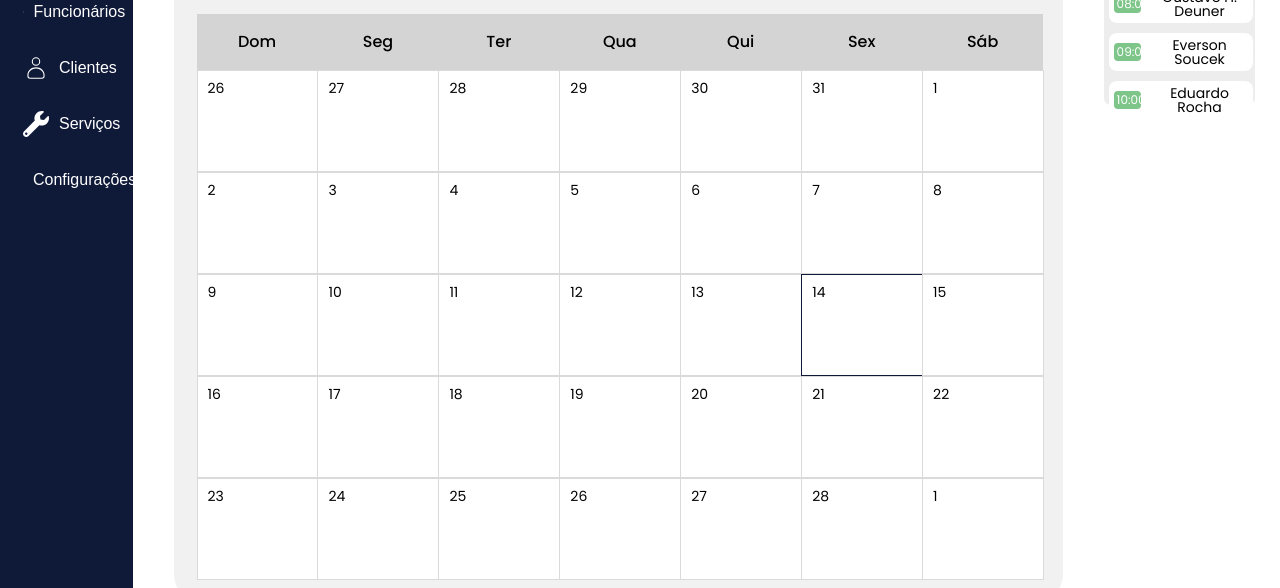
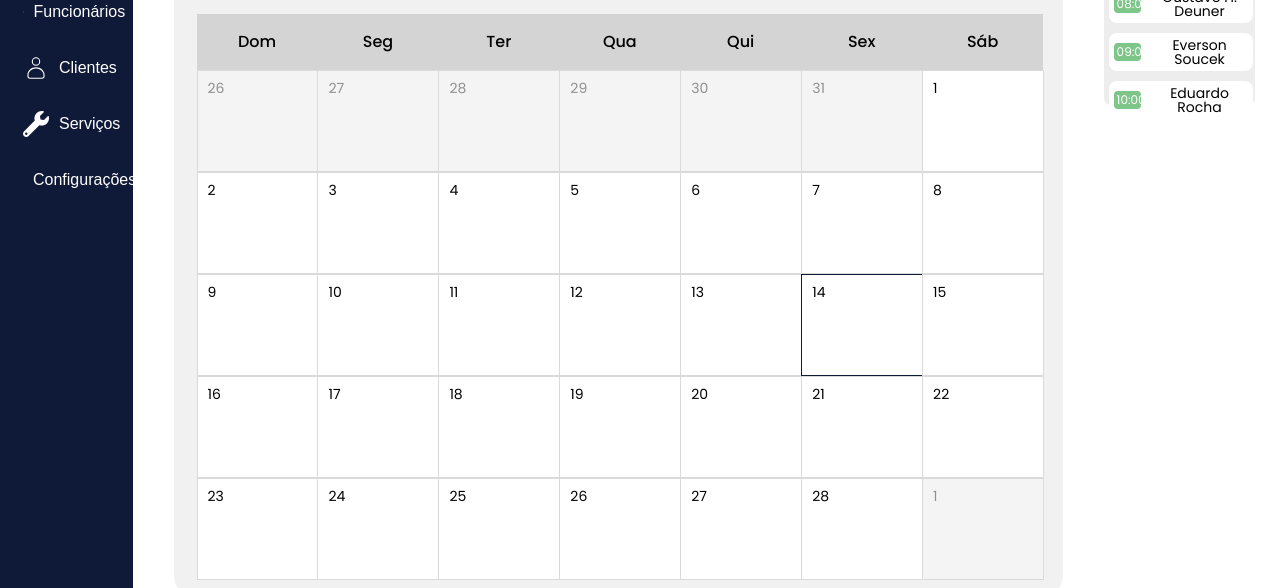
Before and after one commit to EversonSoucek/AgendaZap-FrontEnd-React, a React (Vite) app in the folder host/: page /1/home in a window 1280 px wide. Shown: the part 212-800 px from the top of the page. Built offline with nearby package versions, Linux system fonts and the light colour scheme; no server answers.

Commit message:
feat: Desabilita dias fora do mes

```diff
--- a/host/src/components/Calendario/CalendarioCelula/CalendarioCelula.css
+++ b/host/src/components/Calendario/CalendarioCelula/CalendarioCelula.css
@@ -20,3 +20,14 @@
 .hoje {
     border: 1.5px solid #0F1938;
 }
+
+.calendario-celula--fora-mes {
+    pointer-events: none;
+    cursor: not-allowed;
+    background-color: #F4F4F4;
+    color: #909090;
+}
+
+.calendario-celula__dia--fora-mes {
+    color: #909090;
+}
--- a/host/src/components/Calendario/CalendarioCelula/CalendarioCelula.tsx
+++ b/host/src/components/Calendario/CalendarioCelula/CalendarioCelula.tsx
@@ -1,11 +1,13 @@
 import { isToday } from "date-fns"
 import "./CalendarioCelula.css"
+import { useCalendario } from "../../../context/CalendarioContext"
 
 //falar pro Gustavo prototipar quando for o dia
 export const CalendarioCelula = ({ dia }: { dia: Date }) => {
+    const { dataSelecionada } = useCalendario()
     return (
-        <div className={`calendario-celula ${isToday(dia) ? "hoje" : ""} `}>
-            <div className={`calendario-celula__dia`}>
+        <div className={`calendario-celula ${isToday(dia) ? "hoje" : ""} ${dia.getMonth() === dataSelecionada.getMonth() ? "" : "calendario-celula--fora-mes"} `}>
+            <div className={`calendario-celula__dia ${dia.getMonth() === dataSelecionada.getMonth() ? "" : "calendario-celula__dia--fora-mes"}`}>
                 {dia.getDate()}
             </div>
         </div>
--- a/host/src/components/NavegacaoCalendario/NavegacaoCalendario.tsx
+++ b/host/src/components/NavegacaoCalendario/NavegacaoCalendario.tsx
@@ -1,10 +1,23 @@
+import { addDays, addMonths } from "date-fns"
 import { useCalendario } from "../../context/CalendarioContext"
 import "./NavegacaoCalendario.css"
 
 export const NavegacaoCalendario = () => {
-    const { dataSelecionada, modoVisualizacao, setModoVisualizacao } = useCalendario()
+    const { dataSelecionada, setDataSelecionada, modoVisualizacao, setModoVisualizacao } = useCalendario()
 
     const DataPorExtenso: string = dataSelecionada.toLocaleString("pt-br", { month: "long", year: "numeric" })
+
+    const alteraData = (proximo: boolean) => {
+        if (modoVisualizacao === "dia") {
+            proximo ? setDataSelecionada(addDays(dataSelecionada, 1)) : setDataSelecionada(addDays(dataSelecionada, -1))
+        }
+        if (modoVisualizacao === "semana") {
+            proximo ? setDataSelecionada(addDays(dataSelecionada, 7)) : setDataSelecionada(addDays(dataSelecionada, -7))
+        }
+        if (modoVisualizacao === "mes") {
+            proximo ? setDataSelecionada(addMonths(dataSelecionada, 1)) : setDataSelecionada(addMonths(dataSelecionada, -1))
+        }
+    }
 
     return (
         <div className="container navegacao-calendario">
@@ -17,11 +30,11 @@ export const NavegacaoCalendario = () => {
                 <h2 className="navegacao-calendario__data">{`${DataPorExtenso.charAt(0).toUpperCase() + DataPorExtenso.slice(1)}`}</h2>
 
                 <div className="navegacao-calendario__botoes">
-                    <button className="navegacao-calendario__altera">&lt;</button>
+                    <button onClick={() => alteraData(false)} className="navegacao-calendario__altera">&lt;</button>
                     <button onClick={() => setModoVisualizacao("dia")} className={`navegacao-calendario__botao ${modoVisualizacao == "dia" ? "selecionado" : ""}`}>Dia</button>
                     <button onClick={() => setModoVisualizacao("semana")} className={`navegacao-calendario__botao ${modoVisualizacao == "semana" ? "selecionado" : ""}`}>Semana</button>
                     <button onClick={() => setModoVisualizacao("mes")} className={`navegacao-calendario__botao ${modoVisualizacao == "mes" ? "selecionado" : ""}`}>Mês</button>
-                    <button className="navegacao-calendario__altera">&gt;</button>
+                    <button onClick={() => alteraData(true)} className="navegacao-calendario__altera">&gt;</button>
                 </div>
             </div>
         </div>
```
